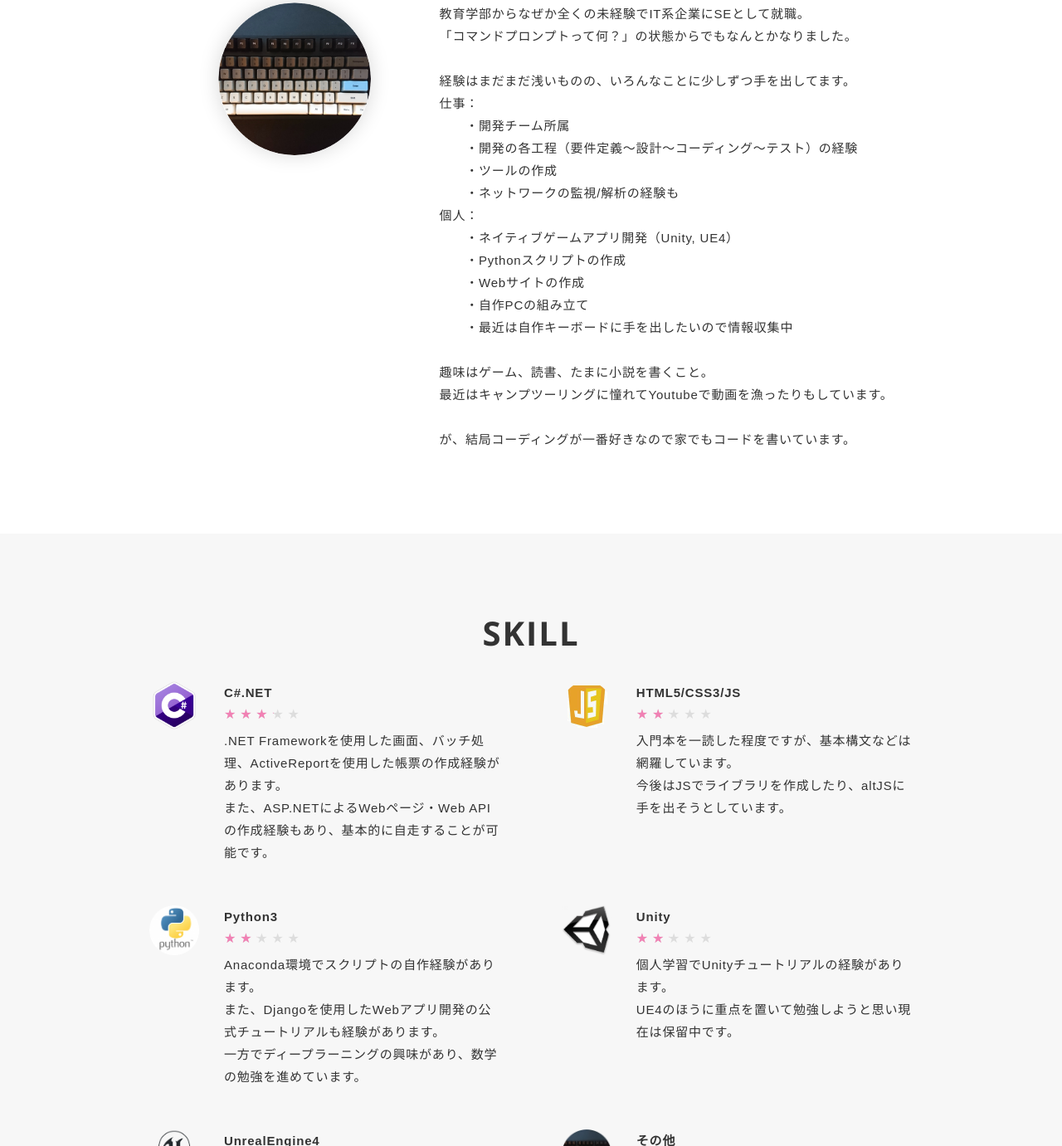
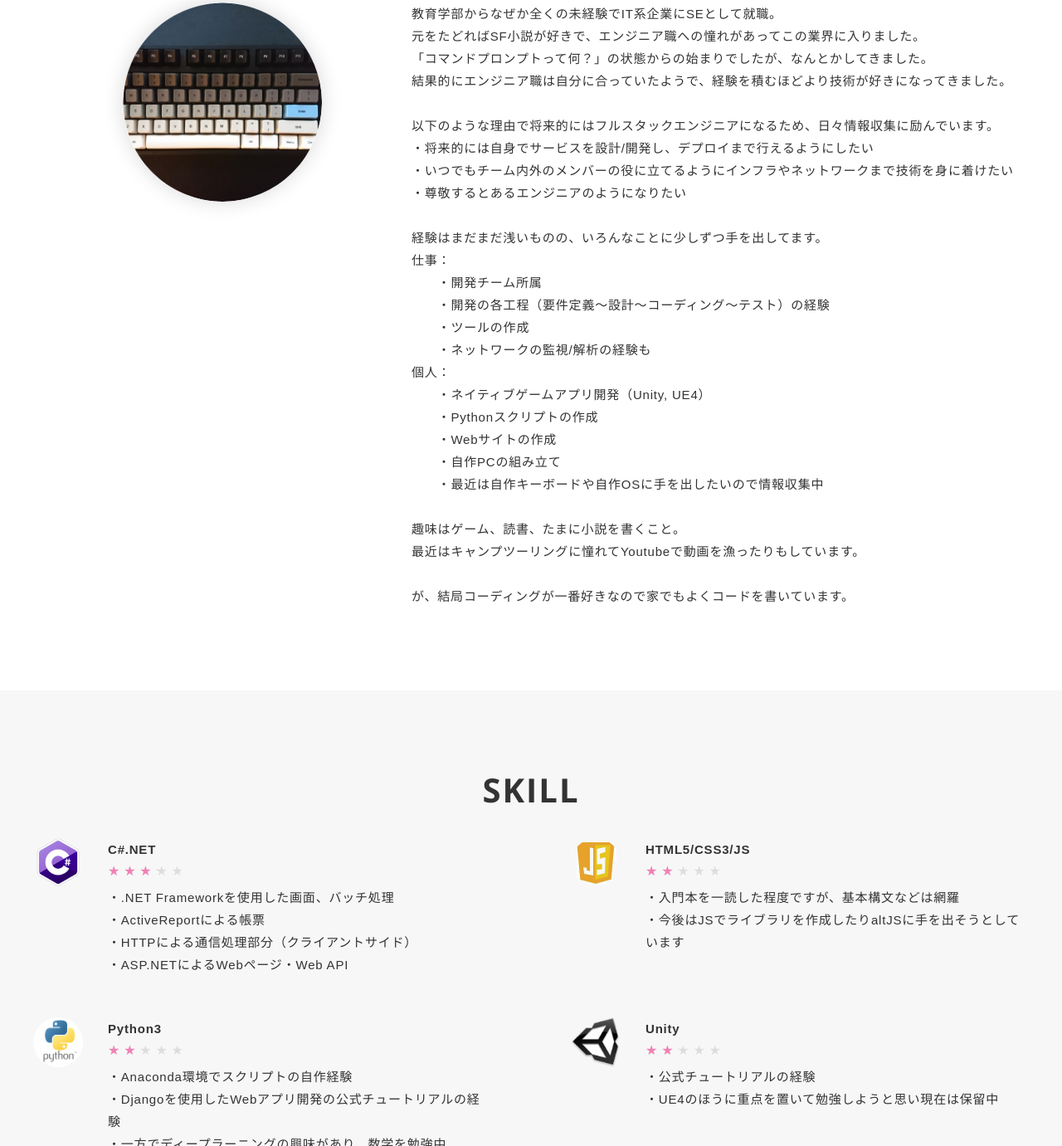
Before and after one commit to duplicate1984/Portfolio, a plain HTML site: page index.html in a window 1280 px wide. Shown: the part 2415-3796 px from the top of the page at 83% size. Drawn offline with nearby package versions, Linux system fonts and the light colour scheme.

Commit message:
update article

```diff
--- a/css/style.css
+++ b/css/style.css
@@ -126,7 +126,7 @@ li {
 
 #about .inner,
 #skill .inner {
-  max-width: 1000px;
+  max-width: 1380px;
 }
 
 /*--------------------------------
--- a/index.html
+++ b/index.html
@@ -68,14 +68,14 @@
               <div data-size="960x720" class="card-image">
                 <img class="lazyload fadein" src="img/placeholder4x3.png" data-src="img/works/work3.png" alt="" />
               </div>
-              <span class="text-bold">Python スクリプト開発 - 個人学習</span>
+              <span class="text-bold">Python - 個人学習</span>
               <div class="card-caption-title">使用技術</div>
               <div class="card-caption-info">　言語 : Python<br>
-                                             　環境 : Anaconda / Spyder</div>
+                                             　環境 : Anaconda / Spyder / Django</div>
               <div class="card-caption-title">習熟度</div>
-              <div class="card-caption-info">　チュートリアル修了レベル<br>　ディープラーニング向けの数学本を読んだ<br>
+              <div class="card-caption-info">　チュートリアル修了レベル<br>　ディープラーニング向けの数学を勉強中。<br>
                                                　また、Djangoを使用したWebアプリ開発の公式チュートリアルの経験があります。<br>
-                                               　作成したサンプルアプリはHerokuでデプロイしています。->
+                                               　作成した公式チュートリアルのサンプルアプリはHerokuでデプロイまでしてみました。->
                                                <a href="https://djangotutorial-mysite.herokuapp.com/polls/">link</a></div>
             </div>
             <div class="card">
@@ -118,8 +118,16 @@
             <div class="section-desc">
               <div class="section-text">
                 教育学部からなぜか全くの未経験でIT系企業にSEとして就職。<br>
-                「コマンドプロンプトって何？」の状態からでもなんとかなりました。<br>
+                元をたどればSF小説が好きで、エンジニア職への憧れがあってこの業界に入りました。<br>
+                「コマンドプロンプトって何？」の状態からの始まりでしたが、なんとかしてきました。<br>
+                結果的にエンジニア職は自分に合っていたようで、経験を積むほどより技術が好きになってきました。<br>
                 <br>
+                以下のような理由で将来的にはフルスタックエンジニアになるため、日々情報収集に励んでいます。<br>
+                ・将来的には自身でサービスを設計/開発し、デプロイまで行えるようにしたい<br>
+                ・いつでもチーム内外のメンバーの役に立てるようにインフラやネットワークまで技術を身に着けたい<br>
+                ・尊敬するとあるエンジニアのようになりたい<br>
+                <br>
+
                 経験はまだまだ浅いものの、いろんなことに少しずつ手を出してます。<br>
                 仕事：<br>
                 　　・開発チーム所属<br>
@@ -131,12 +139,12 @@
                 　　・Pythonスクリプトの作成<br>
                 　　・Webサイトの作成<br>
                 　　・自作PCの組み立て<br>
-                　　・最近は自作キーボードに手を出したいので情報収集中<br>
+                　　・最近は自作キーボードや自作OSに手を出したいので情報収集中<br>
                 <br>
                 趣味はゲーム、読書、たまに小説を書くこと。<br>
                 最近はキャンプツーリングに憧れてYoutubeで動画を漁ったりもしています。<br>
                 <br>
-                が、結局コーディングが一番好きなので家でもコードを書いています。<br>
+                が、結局コーディングが一番好きなので家でもよくコードを書いています。<br>
                 </div>
             </div>
           </div>
@@ -161,8 +169,10 @@
                   <div class="rate rate3"></div>
                 </div>
                 <div class="section-text">
-                  .NET Frameworkを使用した画面、バッチ処理、ActiveReportを使用した帳票の作成経験があります。<br>
-                  また、ASP.NETによるWebページ・Web APIの作成経験もあり、基本的に自走することが可能です。</div>
+                  ・.NET Frameworkを使用した画面、バッチ処理<br>
+                  ・ActiveReportによる帳票<br>
+                  ・HTTPによる通信処理部分（クライアントサイド）<br>
+                  ・ASP.NETによるWebページ・Web API</div>
               </div>
             </div>
             <div class="card">
@@ -175,8 +185,8 @@
                   <div class="rate rate2"></div>
                 </div>
                 <div class="section-text">
-                  入門本を一読した程度ですが、基本構文などは網羅しています。<br>
-                  今後はJSでライブラリを作成したり、altJSに手を出そうとしています。</div>
+                  ・入門本を一読した程度ですが、基本構文などは網羅<br>
+                  ・今後はJSでライブラリを作成したりaltJSに手を出そうとしています</div>
               </div>
             </div>
             <div class="card">
@@ -189,9 +199,9 @@
                   <div class="rate rate2"></div>
                 </div>
                 <div class="section-text">
-                  Anaconda環境でスクリプトの自作経験があります。<br>
-                  また、Djangoを使用したWebアプリ開発の公式チュートリアルも経験があります。<br>
-                  一方でディープラーニングの興味があり、数学の勉強を進めています。</div>
+                  ・Anaconda環境でスクリプトの自作経験<br>
+                  ・Djangoを使用したWebアプリ開発の公式チュートリアルの経験<br>
+                  ・一方でディープラーニングの興味があり、数学を勉強中</div>
               </div>
             </div>
             <div class="card">
@@ -204,8 +214,8 @@
                   <div class="rate rate2"></div>
                 </div>
                 <div class="section-text">
-                  個人学習でUnityチュートリアルの経験があります。<br>
-                  UE4のほうに重点を置いて勉強しようと思い現在は保留中です。</div>
+                  ・公式チュートリアルの経験<br>
+                  ・UE4のほうに重点を置いて勉強しようと思い現在は保留中</div>
               </div>
             </div>
             <div class="card">
@@ -218,7 +228,7 @@
                   <div class="rate rate2"></div>
                 </div>
                 <div class="section-text">
-                  個人学習で公式チュートリアルの経験があります。
+                  ・公式チュートリアルの経験
                 </div>
               </div>
             </div>
@@ -229,10 +239,10 @@
               <div class="skill-desc">
                 <h3 class="skill-desc-title">その他</h3>
                 <div class="section-text">
-                  Excel VBA / Access / C++ / Java<br>
-                  Android Studio / MySQL / Wireshark<br>
-                  Oracle DB / SQL*Plus / Subversion<br>
-                  Git / Github / 自作PC組立
+                  ・C++ / Java / Excel VBA<br>
+                  ・Android Studio / Subversion / Git / Github<br>
+                  ・MySQL / Oracle DB / SQL*Plus <br>
+                  ・Wireshark / 自作PC組立
                 </div>
               </div>
             </div>
```
